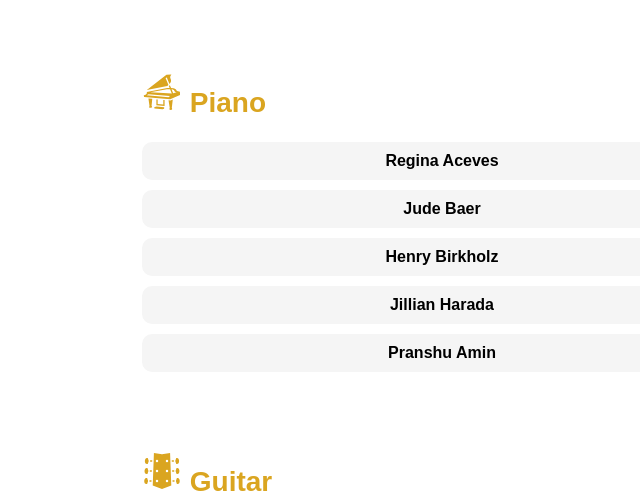
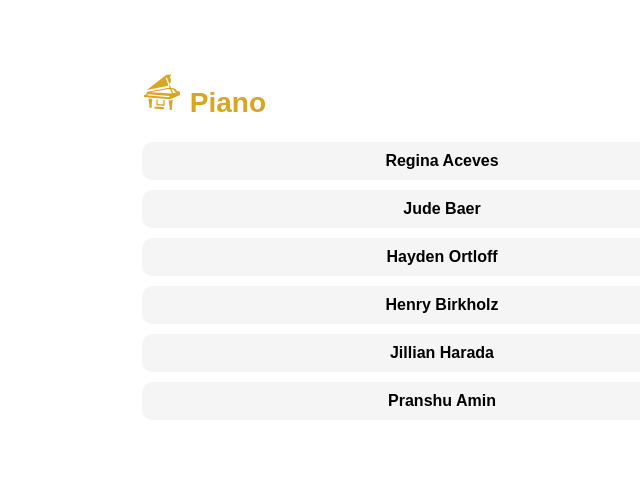
Before and after one commit to EC1790/NovaMusic, a Flask app: page /Instruments in a window 1280 px wide. Shown: the part 892-1392 px from the top of the page, without its empty margins (198-838 px from the left). Run offline with Flask 3, Linux system fonts and the light colour scheme.

Commit message:
slight change

```diff
--- a/templates/Instruments.html
+++ b/templates/Instruments.html
@@ -70,6 +70,7 @@
     <ul>
       <li><a href="/RA">Regina Aceves</a></li>
       <li><a href="/JB">Jude Baer</a></li>
+      <li><a href="/HO">Hayden Ortloff</a></li>
       <li><a href="/HB">Henry Birkholz</a></li>
       <li><a href="/JH">Jillian Harada</a></li>
       <li><a href="/PA">Pranshu Amin</a></li>
```
